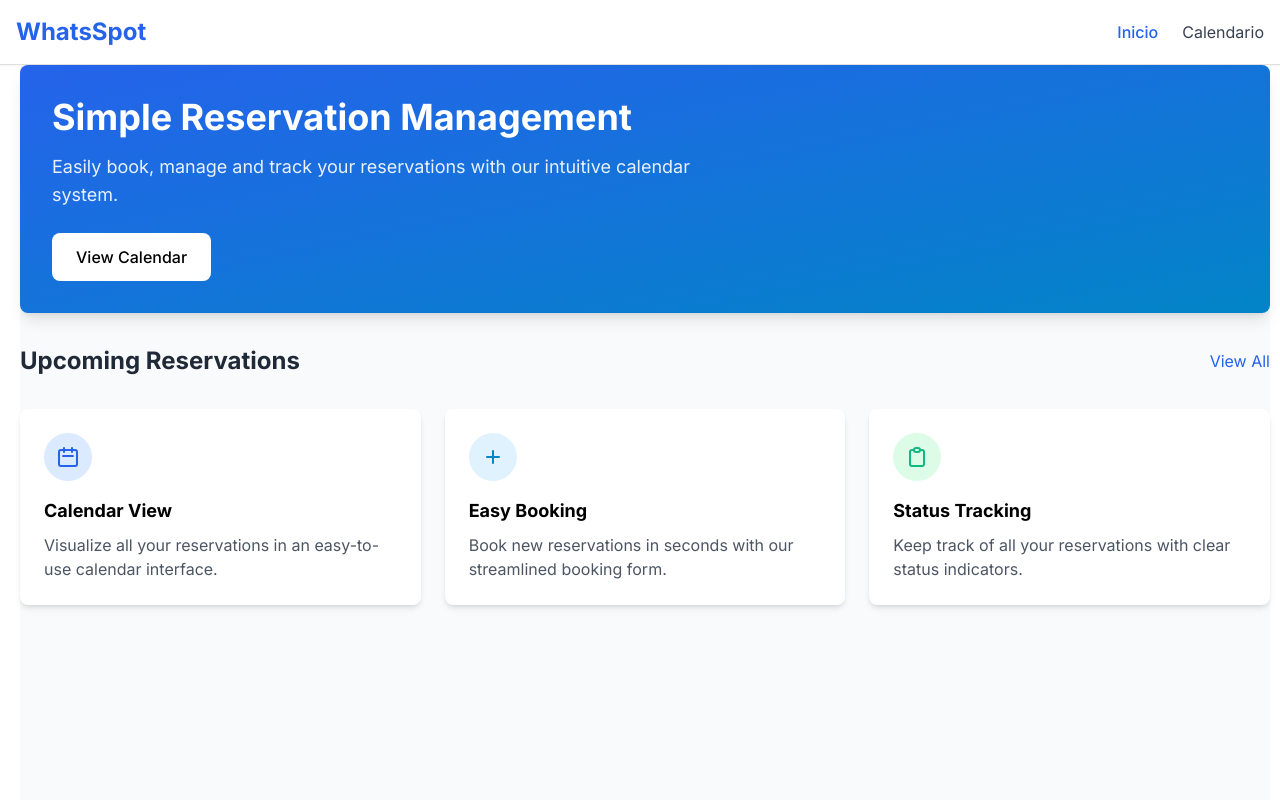
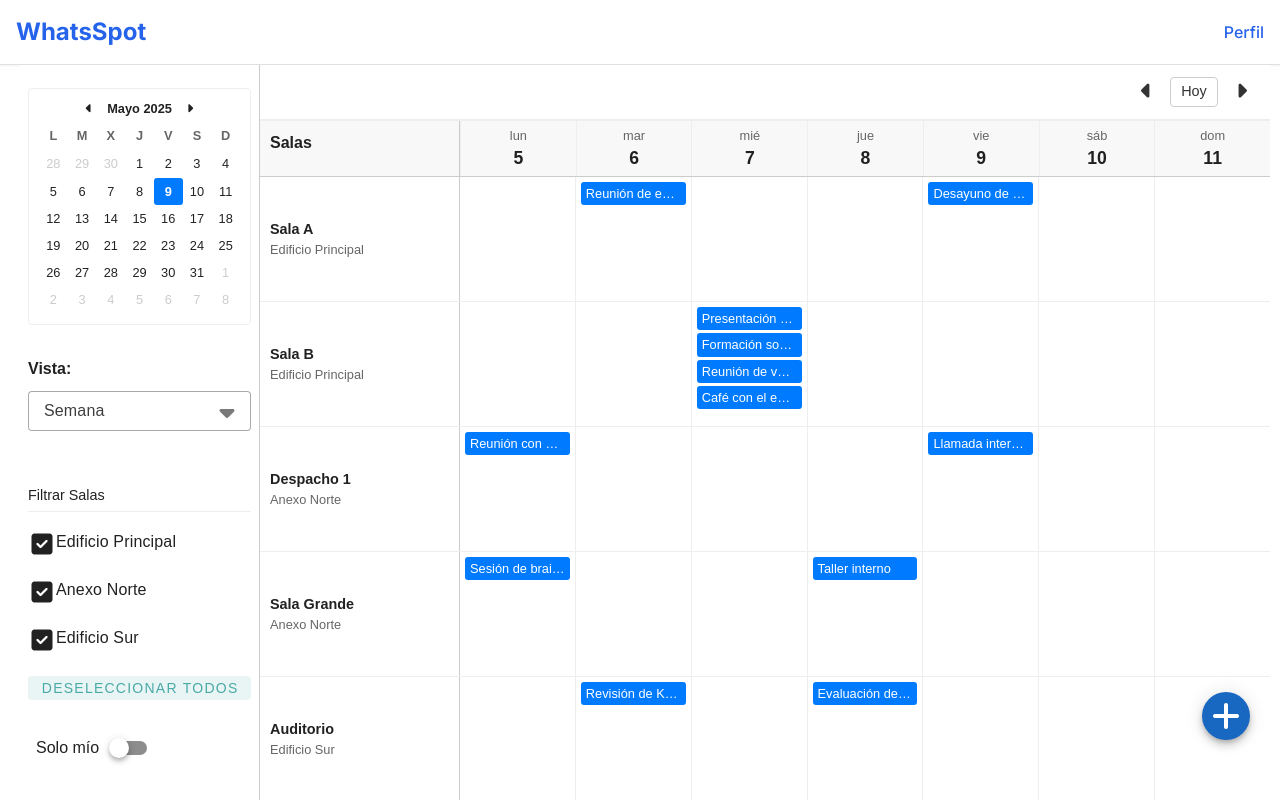
Before and after one commit to ARSanchezKiconex/whatspot-vue3, a Vue app: page / in a window 1280 px wide. Shown: the top 800 px of the page. Built offline with nearby package versions, Linux system fonts and the light colour scheme.

Commit message:
fix: delete homepage view

```diff
--- a/src/components/layout/Navbar.vue
+++ b/src/components/layout/Navbar.vue
@@ -9,10 +9,7 @@
         <!-- Desktop Navigation -->
         <div class="hidden md:flex space-x-6">
           <RouterLink to="/" class="py-2 text-gray-700 hover:text-primary-600 transition-colors" active-class="font-medium text-primary-600">
-            Inicio
-          </RouterLink>
-          <RouterLink to="/calendar" class="py-2 text-gray-700 hover:text-primary-600 transition-colors" active-class="font-medium text-primary-600">
-            Calendario
+            Perfil
           </RouterLink>
         </div>
         <!-- Mobile menu button -->
@@ -26,17 +23,14 @@
       <!-- Mobile Navigation -->
       <div v-show="isMobileMenuOpen" class="md:hidden mt-3 pb-3 space-y-1 animate-slide-up">
         <RouterLink to="/" class="block py-2 px-3 text-gray-700 hover:bg-primary-50 hover:text-primary-600 rounded-md" active-class="font-medium text-primary-600 bg-primary-50">
-          Inicio
-        </RouterLink>
-        <RouterLink to="/calendar" class="block py-2 px-3 text-gray-700 hover:bg-primary-50 hover:text-primary-600 rounded-md" active-class="font-medium text-primary-600 bg-primary-50">
-          Calendario
+          Perfil
         </RouterLink>
       </div>
     </nav>
   </header>
 </template>
 
-<script setup lang="ts">
+<script lang="ts">
 import { ref } from 'vue'
 import { RouterLink } from 'vue-router'
 
@@ -45,4 +39,8 @@ const isMobileMenuOpen = ref(false)
 const toggleMobileMenu = () => {
   isMobileMenuOpen.value = !isMobileMenuOpen.value
 }
+
+export default {
+  name: 'Navbar'
+}
 </script>
--- a/src/router/index.ts
+++ b/src/router/index.ts
@@ -1,15 +1,9 @@
 import { RouteRecordRaw } from 'vue-router'
-import HomePage from '../views/HomePage.vue'
 import CalendarView from '../views/CalendarView.vue'
 
 export const routes: RouteRecordRaw[] = [
   {
     path: '/',
-    name: 'home',
-    component: HomePage
-  },
-  {
-    path: '/calendar',
     name: 'calendar',
     component: CalendarView
   },
--- a/src/views/HomePage.vue
+++ /dev/null
@@ -1,71 +0,0 @@
-<script setup lang="ts">
-import { RouterLink } from 'vue-router'
-</script>
-
-<template>
-  <div class="animate-fade-in">
-    <!-- Hero section -->
-    <section class="bg-gradient-to-br from-primary-600 to-accent-600 text-white rounded-lg shadow-lg p-8 mb-8">
-      <div class="max-w-2xl">
-        <h1 class="text-3xl md:text-4xl font-bold mb-4">Simple Reservation Management</h1>
-        <p class="text-lg mb-6 text-white/90">
-          Easily book, manage and track your reservations with our intuitive calendar system.
-        </p>
-        <div class="flex flex-wrap gap-4">
-          <RouterLink to="/calendar" class="px-6 py-3 bg-white text-primary-600 rounded-lg font-medium hover:bg-gray-100 transition-colors">
-            View Calendar
-          </RouterLink>
-        </div>
-      </div>
-    </section>
-
-    <!-- Upcoming reservations section -->
-    <section class="mb-8">
-      <div class="flex justify-between items-center mb-4">
-        <h2 class="text-2xl font-bold text-gray-800">Upcoming Reservations</h2>
-        <RouterLink to="/calendar" class="text-primary-600 hover:text-primary-700">
-          View All
-        </RouterLink>
-      </div>
-    </section>
-
-    <!-- Features section -->
-    <section class="grid grid-cols-1 md:grid-cols-3 gap-6 mb-8">
-      <div class="bg-white p-6 rounded-lg shadow-md">
-        <div class="w-12 h-12 bg-primary-100 text-primary-600 rounded-full flex items-center justify-center mb-4">
-          <svg xmlns="http://www.w3.org/2000/svg" class="h-6 w-6" fill="none" viewBox="0 0 24 24" stroke="currentColor">
-            <path stroke-linecap="round" stroke-linejoin="round" stroke-width="2" d="M8 7V3m8 4V3m-9 8h10M5 21h14a2 2 0 002-2V7a2 2 0 00-2-2H5a2 2 0 00-2 2v12a2 2 0 002 2z" />
-          </svg>
-        </div>
-        <h3 class="text-lg font-semibold mb-2">Calendar View</h3>
-        <p class="text-gray-600">
-          Visualize all your reservations in an easy-to-use calendar interface.
-        </p>
-      </div>
-
-      <div class="bg-white p-6 rounded-lg shadow-md">
-        <div class="w-12 h-12 bg-accent-100 text-accent-600 rounded-full flex items-center justify-center mb-4">
-          <svg xmlns="http://www.w3.org/2000/svg" class="h-6 w-6" fill="none" viewBox="0 0 24 24" stroke="currentColor">
-            <path stroke-linecap="round" stroke-linejoin="round" stroke-width="2" d="M12 6v6m0 0v6m0-6h6m-6 0H6" />
-          </svg>
-        </div>
-        <h3 class="text-lg font-semibold mb-2">Easy Booking</h3>
-        <p class="text-gray-600">
-          Book new reservations in seconds with our streamlined booking form.
-        </p>
-      </div>
-
-      <div class="bg-white p-6 rounded-lg shadow-md">
-        <div class="w-12 h-12 bg-green-100 text-success-500 rounded-full flex items-center justify-center mb-4">
-          <svg xmlns="http://www.w3.org/2000/svg" class="h-6 w-6" fill="none" viewBox="0 0 24 24" stroke="currentColor">
-            <path stroke-linecap="round" stroke-linejoin="round" stroke-width="2" d="M9 5H7a2 2 0 00-2 2v12a2 2 0 002 2h10a2 2 0 002-2V7a2 2 0 00-2-2h-2M9 5a2 2 0 002 2h2a2 2 0 002-2M9 5a2 2 0 012-2h2a2 2 0 012 2" />
-          </svg>
-        </div>
-        <h3 class="text-lg font-semibold mb-2">Status Tracking</h3>
-        <p class="text-gray-600">
-          Keep track of all your reservations with clear status indicators.
-        </p>
-      </div>
-    </section>
-  </div>
-</template>
```
